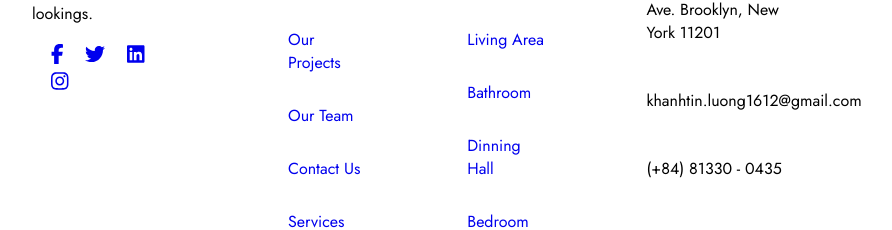
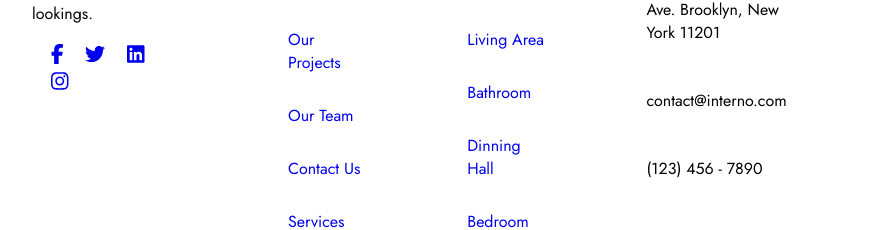
Before and after one commit to tinluong1612/Tin_Interior, a React (Vite) app: page / in a window 1280 px wide. Shown: the part 6052-6282 px from the top of the page, without its empty margins (224-1116 px from the left). Built offline with nearby package versions, Linux system fonts and the light colour scheme.

Commit message:
upload footer

```diff
--- a/src/components/layout/footer/footer.jsx
+++ b/src/components/layout/footer/footer.jsx
@@ -75,8 +75,8 @@ function Footer() {
                 <div className="col-20">
                     <h2 className="content">Contact</h2>
                     <p className="info">55 East Birchwood Ave. Brooklyn, New York 11201</p>
-                    <p className="mgtd-45 info">khanhtin.luong1612@gmail.com</p>
-                    <p className="mgtd-45 info">(+84) 81330 - 0435</p>
+                    <p className="mgtd-45 info">contact@interno.com</p>
+                    <p className="mgtd-45 info">(123) 456 - 7890</p>
                 </div>
             </div>
             {/* Coppy Right */}
```
